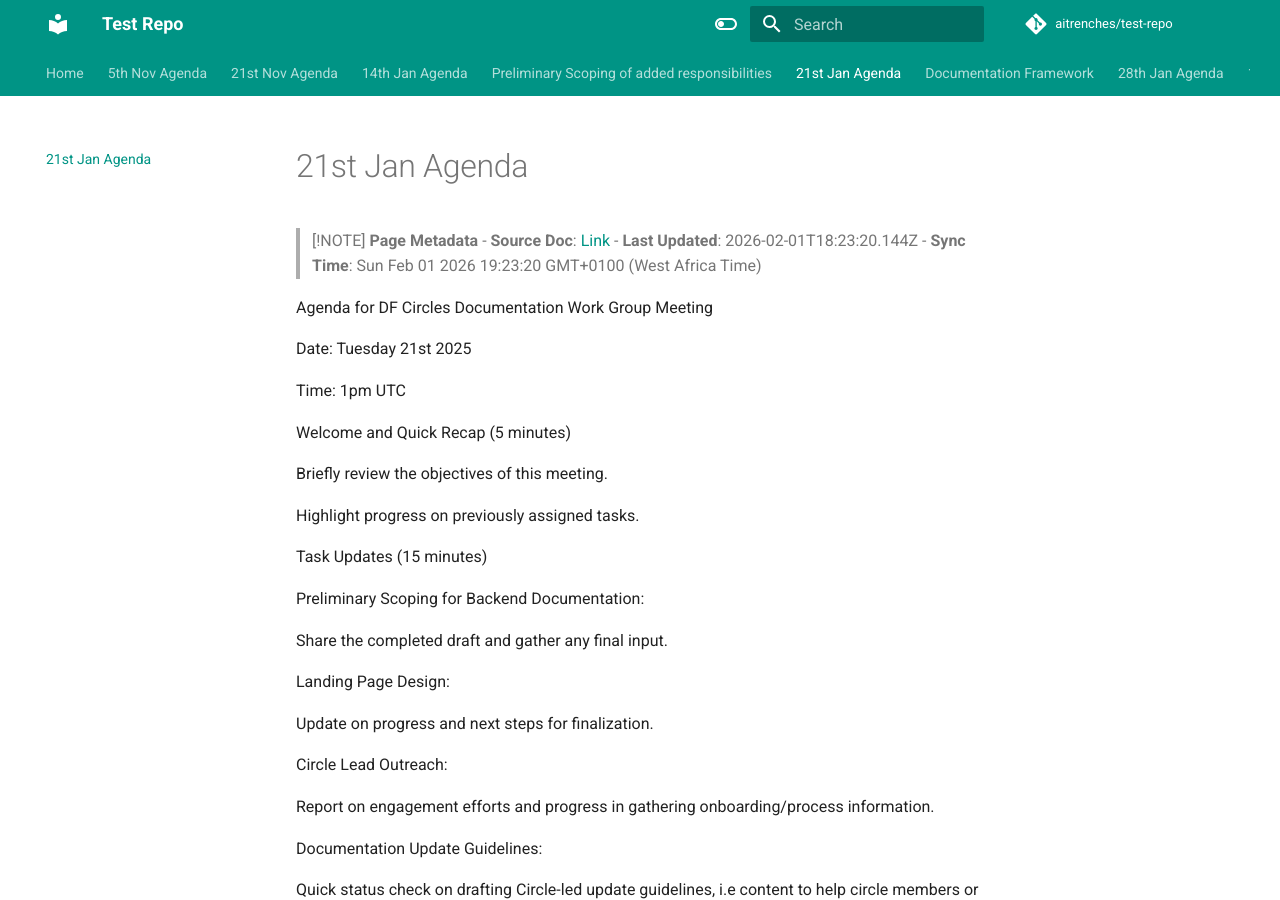
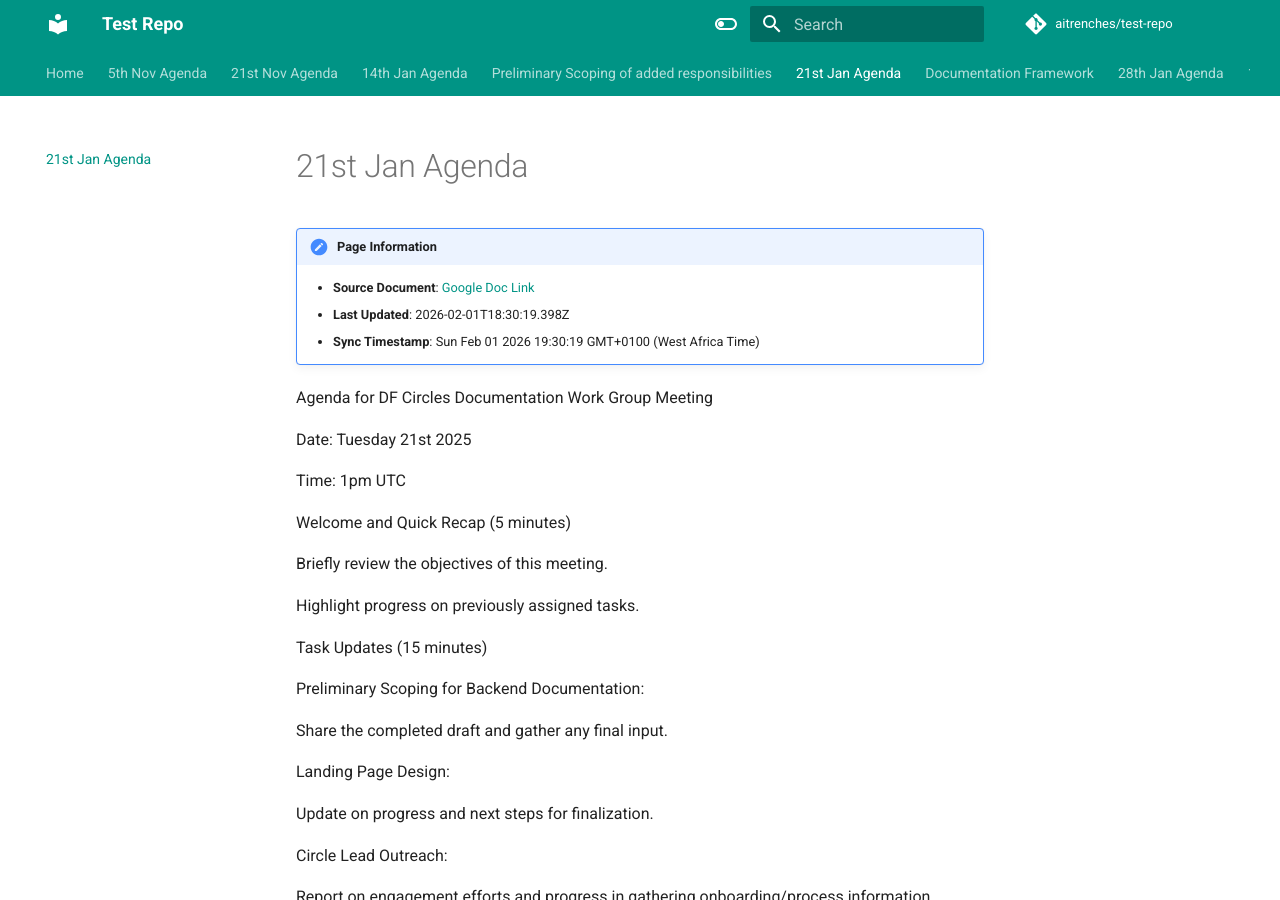
Before and after one commit to aitrenches/test-repo, an MkDocs documentation site: the page built from docs/21st-jan-agenda.md, in a window 1280 px wide and 900 px high. Built offline with MkDocs 1.6.1 and Material for MkDocs 9.7.7, drawn with Linux system fonts in a browser that asks for light colours; comment, search, counter and statistics services are not loaded.

Commit message:
Sync tab: 21st Jan Agenda

```diff
--- a/docs/21st-jan-agenda.md
+++ b/docs/21st-jan-agenda.md
@@ -1,15 +1,14 @@
 ---
 title: "21st Jan Agenda"
-last_updated: "2026-02-01T18:23:20.144Z"
+last_updated: "2026-02-01T18:30:19.398Z"
 source_doc: "https://docs.google.com/document/d/1l5-1xQtHEozG9N6FpkFO4A6oixgQ6ZUo8Jx0FXYtqro/edit#heading=h.t.gkzl0ffbg0l1"
-sync_timestamp: "Sun Feb 01 2026 19:23:20 GMT+0100 (West Africa Time)"
+sync_timestamp: "Sun Feb 01 2026 19:30:19 GMT+0100 (West Africa Time)"
 ---
 
-> [!NOTE]
-> **Page Metadata**
-> - **Source Doc**: [Link](https://docs.google.com/document/d/1l5-1xQtHEozG9N6FpkFO4A6oixgQ6ZUo8Jx0FXYtqro/edit#heading=h.t.gkzl0ffbg0l1)
-> - **Last Updated**: 2026-02-01T18:23:20.144Z
-> - **Sync Time**: Sun Feb 01 2026 19:23:20 GMT+0100 (West Africa Time)
+!!! note "Page Information"
+    - **Source Document**: [Google Doc Link](https://docs.google.com/document/d/1l5-1xQtHEozG9N6FpkFO4A6oixgQ6ZUo8Jx0FXYtqro/edit#heading=h.t.gkzl0ffbg0l1)
+    - **Last Updated**: 2026-02-01T18:30:19.398Z
+    - **Sync Timestamp**: Sun Feb 01 2026 19:30:19 GMT+0100 (West Africa Time)
 
 Agenda for DF Circles Documentation Work Group Meeting
 
```
